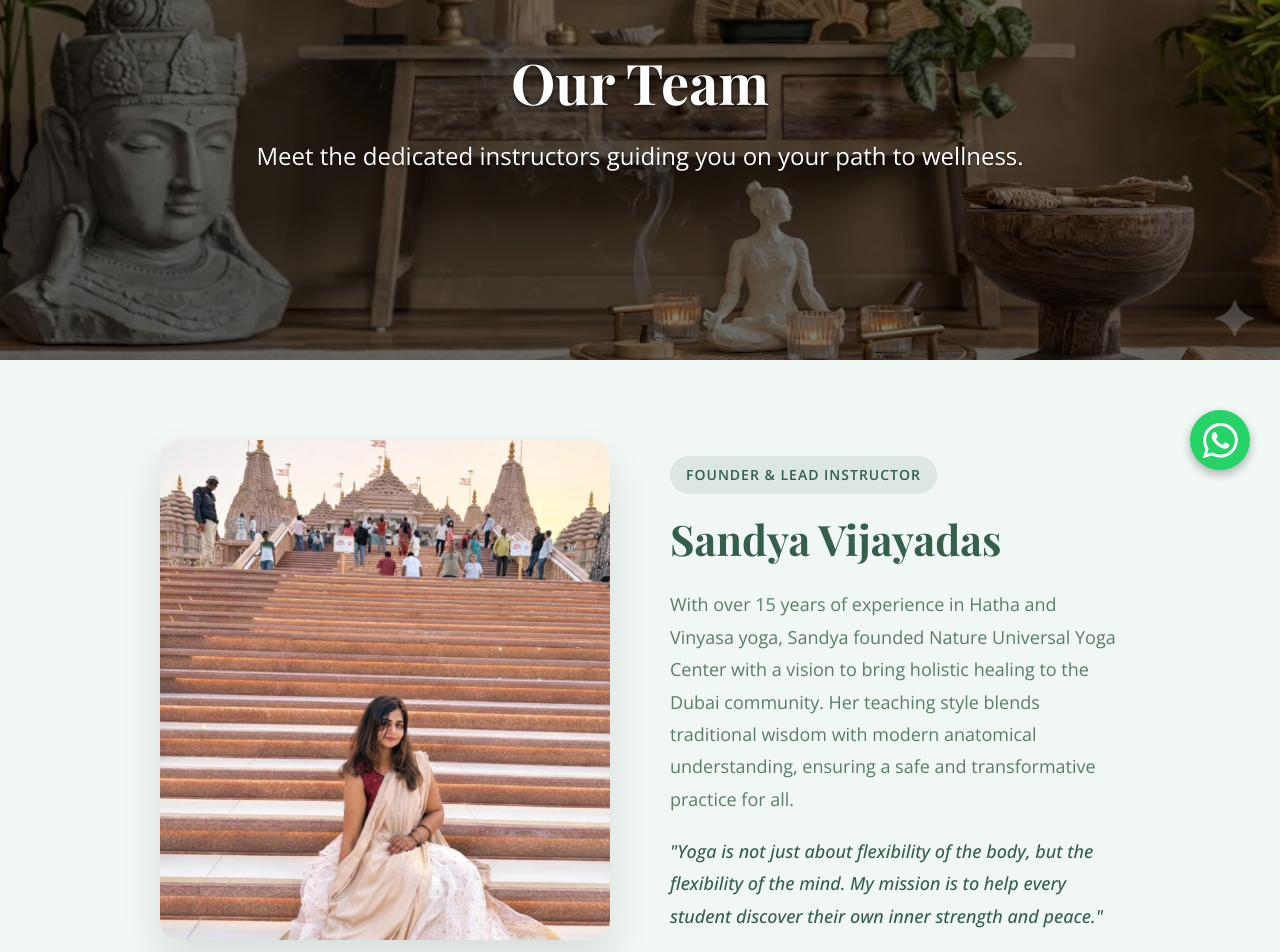
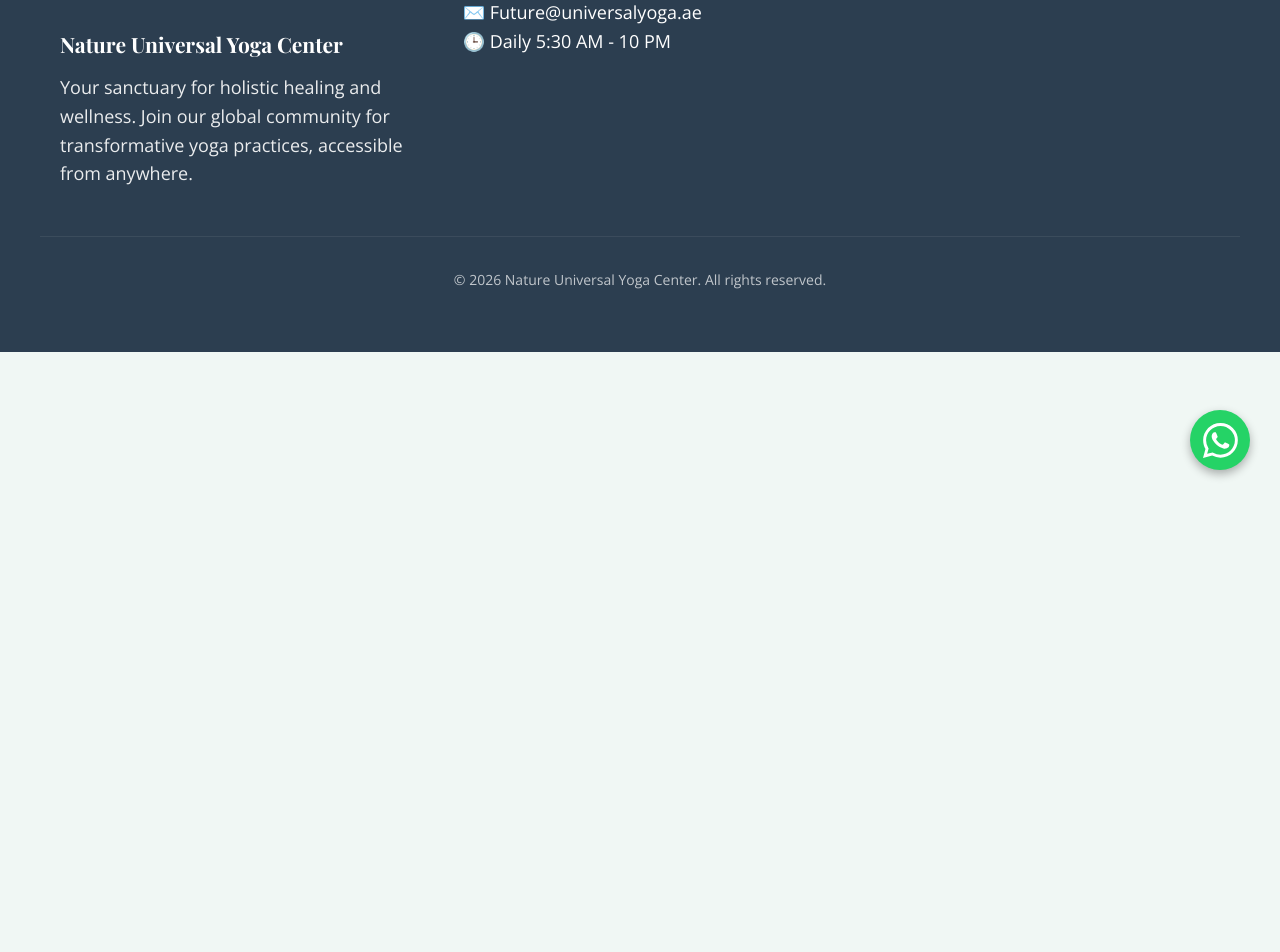
Before and after one commit to Fazilfazi991/yogafinal, a React (Vite) app: page /team in a window 1280 px wide. Shown: the part 300-1252 px from the top of the page. After the commit the page ends 800 px from the top, so only its background shows below. Built offline with nearby package versions, Linux system fonts and the light colour scheme; a web font is replaced by a local one.

Commit message:
Merge Team into About, remove price, resize logo

```diff
--- a/src/components/Header.tsx
+++ b/src/components/Header.tsx
@@ -11,7 +11,7 @@ const Header: React.FC = () => {
                 {/* Logo Section (Left) */}
                 <Link to="/" style={{ textDecoration: 'none', zIndex: 102 }}>
                     <div className="logo">
-                        <img src="/logo-new.png" alt="Nature Universal Logo" style={{ height: '120px', width: 'auto' }} />
+                        <img src="/logo-new.png" alt="Nature Universal Logo" style={{ height: '180px', width: 'auto' }} />
                     </div>
                 </Link>
 
@@ -40,7 +40,7 @@ const Header: React.FC = () => {
                     <Link to="/about" onClick={() => setIsMenuOpen(false)} style={{ fontWeight: 600, textDecoration: 'none', color: 'inherit', fontSize: '18px' }}>About</Link>
                     <Link to="/mind" onClick={() => setIsMenuOpen(false)} style={{ fontWeight: 600, textDecoration: 'none', color: 'inherit', fontSize: '18px' }}>Mind</Link>
                     <Link to="/classes" onClick={() => setIsMenuOpen(false)} style={{ fontWeight: 600, textDecoration: 'none', color: 'inherit', fontSize: '18px' }}>Body</Link>
-                    <Link to="/team" onClick={() => setIsMenuOpen(false)} style={{ fontWeight: 600, textDecoration: 'none', color: 'inherit', fontSize: '18px' }}>Team</Link>
+
                     <Link to="/contact" onClick={() => setIsMenuOpen(false)} style={{ fontWeight: 600, textDecoration: 'none', color: 'inherit', fontSize: '18px' }}>Contact</Link>
 
                     <a
--- a/src/components/ProductsSection.tsx
+++ b/src/components/ProductsSection.tsx
@@ -36,7 +36,7 @@ const ProductsSection: React.FC = () => {
                             />
                             <div style={{ padding: '1.5rem', textAlign: 'center' }}>
                                 <h3 style={{ fontSize: '18px', marginBottom: '0.5rem', color: 'var(--text-primary)' }}>{product.name}</h3>
-                                <p style={{ color: 'var(--accent-green)', fontWeight: 'bold', fontSize: '16px' }}>{product.price}</p>
+
                                 <a
                                     href={`https://wa.me/971503945490?text=${encodeURIComponent(`Hello, I am interested in ${product.name}.`)}`}
                                     target="_blank"
--- a/src/pages/AboutPage.tsx
+++ b/src/pages/AboutPage.tsx
@@ -99,6 +99,58 @@ const AboutPage: React.FC = () => {
 
                 </div>
             </section>
+
+            {/* Founder Section */}
+            <section className="section" style={{ padding: '80px 0', backgroundColor: 'var(--bg-light-green)' }}>
+                <div className="container" style={{ maxWidth: '1000px', margin: '0 auto' }}>
+                    <div className="team-grid" style={{ display: 'grid', gridTemplateColumns: 'repeat(auto-fit, minmax(350px, 1fr))', gap: '60px', alignItems: 'center' }}>
+                        <div>
+                            {/* Founder Image */}
+                            <img
+                                src="/founder.jpg"
+                                alt="Sandya Vijayadas - Founder"
+                                style={{
+                                    width: '100%',
+                                    height: '500px',
+                                    objectFit: 'cover',
+                                    borderRadius: '20px',
+                                    boxShadow: '0 20px 40px rgba(0,0,0,0.1)'
+                                }}
+                            />
+                        </div>
+                        <div style={{ textAlign: 'left' }}>
+                            <span style={{
+                                display: 'inline-block',
+                                padding: '8px 16px',
+                                backgroundColor: 'rgba(53, 94, 75, 0.1)',
+                                color: 'var(--accent-dark)',
+                                borderRadius: '20px',
+                                fontSize: '14px',
+                                fontWeight: 600,
+                                marginBottom: '20px',
+                                textTransform: 'uppercase',
+                                letterSpacing: '1px'
+                            }}>
+                                Founder & Lead Instructor
+                            </span>
+                            <h2 style={{
+                                fontFamily: 'var(--font-primary)',
+                                fontSize: '42px',
+                                color: 'var(--accent-dark)',
+                                marginBottom: '1.5rem'
+                            }}>
+                                Sandya Vijayadas
+                            </h2>
+                            <p style={{ fontSize: '18px', lineHeight: '1.8', color: 'var(--text-secondary)', marginBottom: '20px' }}>
+                                With over 15 years of experience in Hatha and Vinyasa yoga, Sandya founded Nature Universal Yoga Center with a vision to bring holistic healing to the Dubai community. Her teaching style blends traditional wisdom with modern anatomical understanding, ensuring a safe and transformative practice for all.
+                            </p>
+                            <p style={{ fontSize: '18px', lineHeight: '1.8', color: 'var(--accent-dark)', fontStyle: 'italic', fontWeight: 500 }}>
+                                "Yoga is not just about flexibility of the body, but the flexibility of the mind. My mission is to help every student discover their own inner strength and peace."
+                            </p>
+                        </div>
+                    </div>
+                </div>
+            </section>
         </div>
     );
 };
--- a/src/pages/TeamPage.tsx
+++ /dev/null
@@ -1,78 +0,0 @@
-import React from 'react';
-
-const TeamPage: React.FC = () => {
-    return (
-        <div className="team-page">
-            {/* Hero Section */}
-            {/* Hero Section */}
-            {/* Hero Section */}
-            <section className="page-hero" style={{ backgroundImage: 'url(/team-hero-final.png)', backgroundSize: '100% 100%' }}>
-                <div className="page-hero-overlay"></div>
-                <div className="container page-hero-content">
-                    <h1 className="page-hero-title">
-                        Our Team
-                    </h1>
-                    <p className="page-hero-subtitle">
-                        Meet the dedicated instructors guiding you on your path to wellness.
-                    </p>
-                </div>
-            </section>
-
-            {/* Founder Section */}
-            <section className="section" style={{ padding: '80px 0' }}>
-                <div className="container" style={{ maxWidth: '1000px', margin: '0 auto' }}>
-                    <div className="team-grid" style={{ display: 'grid', gridTemplateColumns: 'repeat(auto-fit, minmax(350px, 1fr))', gap: '60px', alignItems: 'center' }}>
-                        <div>
-                            {/* Founder Image */}
-                            <img
-                                src="/founder.jpg"
-                                alt="Sandya Vijayadas - Founder"
-                                style={{
-                                    width: '100%',
-                                    height: '500px',
-                                    objectFit: 'cover',
-                                    borderRadius: '20px',
-                                    boxShadow: '0 20px 40px rgba(0,0,0,0.1)'
-                                }}
-                            />
-                        </div>
-                        <div style={{ textAlign: 'left' }}>
-                            <span style={{
-                                display: 'inline-block',
-                                padding: '8px 16px',
-                                backgroundColor: 'rgba(53, 94, 75, 0.1)',
-                                color: 'var(--accent-dark)',
-                                borderRadius: '20px',
-                                fontSize: '14px',
-                                fontWeight: 600,
-                                marginBottom: '20px',
-                                textTransform: 'uppercase',
-                                letterSpacing: '1px'
-                            }}>
-                                Founder & Lead Instructor
-                            </span>
-                            <h2 style={{
-                                fontFamily: 'var(--font-primary)',
-                                fontSize: '42px',
-                                color: 'var(--accent-dark)',
-                                marginBottom: '1.5rem'
-                            }}>
-                                Sandya Vijayadas
-                            </h2>
-                            <p style={{ fontSize: '18px', lineHeight: '1.8', color: 'var(--text-secondary)', marginBottom: '20px' }}>
-                                With over 15 years of experience in Hatha and Vinyasa yoga, Sandya founded Nature Universal Yoga Center with a vision to bring holistic healing to the Dubai community. Her teaching style blends traditional wisdom with modern anatomical understanding, ensuring a safe and transformative practice for all.
-                            </p>
-                            <p style={{ fontSize: '18px', lineHeight: '1.8', color: 'var(--accent-dark)', fontStyle: 'italic', fontWeight: 500 }}>
-                                "Yoga is not just about flexibility of the body, but the flexibility of the mind. My mission is to help every student discover their own inner strength and peace."
-                            </p>
-                        </div>
-                    </div>
-                </div>
-            </section>
-
-
-        </div>
-    );
-};
-
-export default TeamPage;
```
